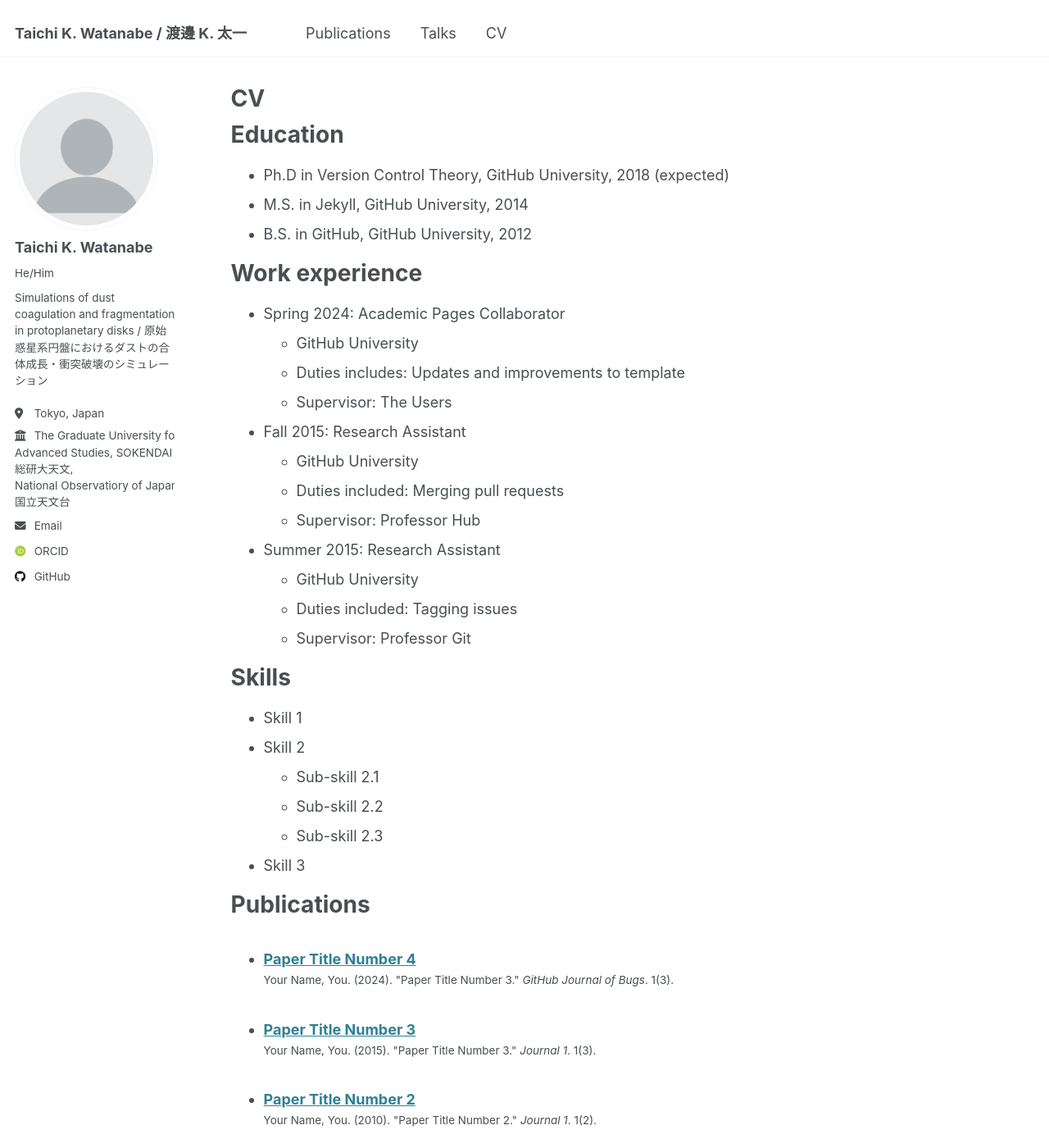
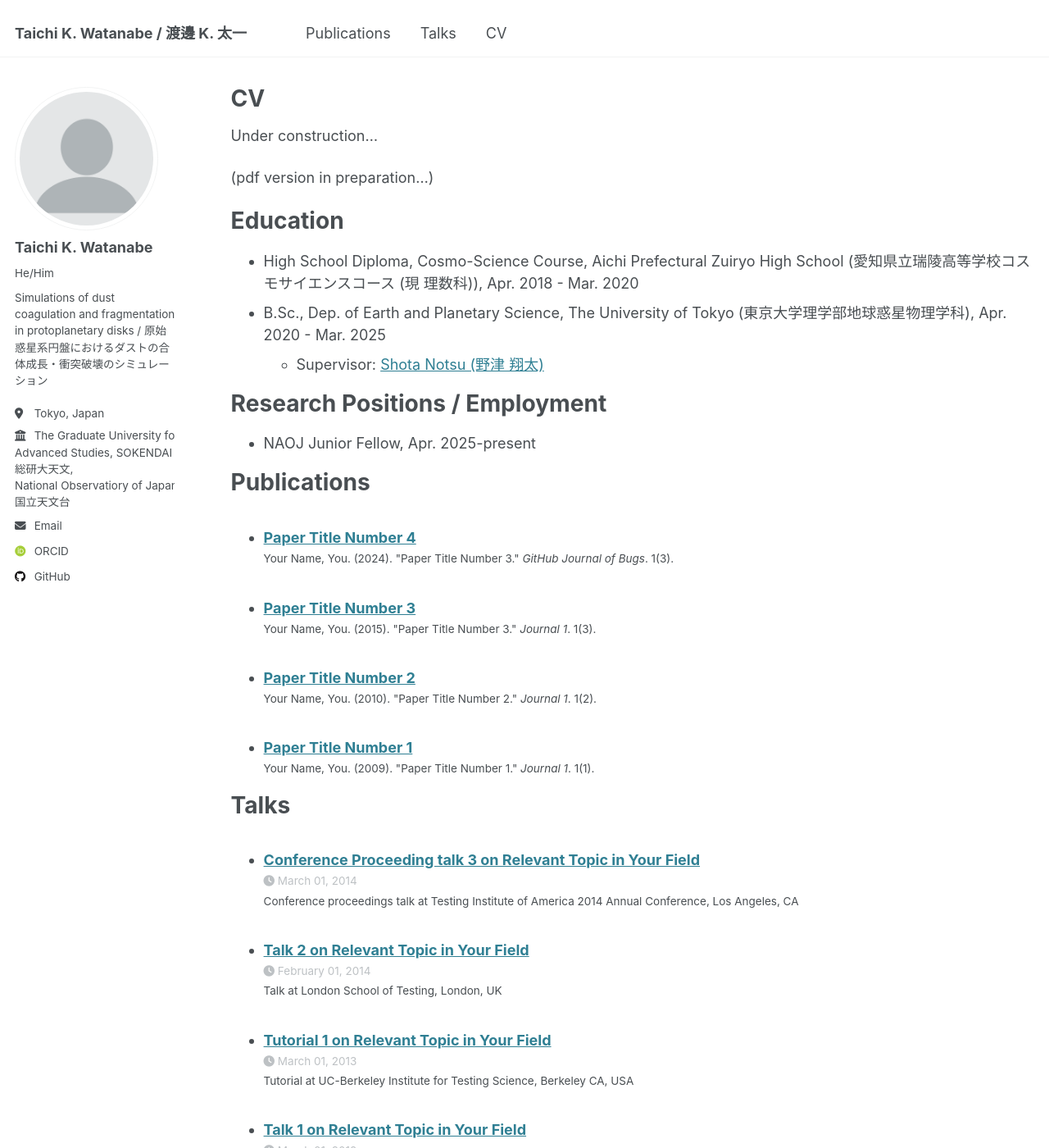
Before and after one commit to WatanabeTK-astrocat/watanabetk-astrocat.github.io, a Jekyll site: the page built from _pages/cv.md, in a window 1280 px wide and 1400 px high. Shown: the whole window at 82% size. Built offline with Jekyll 4.4.1, drawn with Linux system fonts in a browser that asks for light colours; some web fonts are replaced; some of the changed text lies outside the part shown.

Commit message:
write cv

```diff
--- a/_pages/cv.md
+++ b/_pages/cv.md
@@ -9,37 +9,21 @@ redirect_from:
 
 {% include base_path %}
 
+Under construction...
+
+(pdf version in preparation...)
+
 Education
 ======
-* Ph.D in Version Control Theory, GitHub University, 2018 (expected)
-* M.S. in Jekyll, GitHub University, 2014
-* B.S. in GitHub, GitHub University, 2012
 
-Work experience
+* High School Diploma, Cosmo-Science Course, Aichi Prefectural Zuiryo High School (愛知県立瑞陵高等学校コスモサイエンスコース (現 理数科)), Apr. 2018 - Mar. 2020
+* B.Sc., Dep. of Earth and Planetary Science, The University of Tokyo (東京大学理学部地球惑星物理学科), Apr. 2020 - Mar. 2025
+  * Supervisor: [Shota Notsu (野津 翔太)](https://sites.google.com/view/shotanotsu/)
+
+Research Positions / Employment
 ======
-* Spring 2024: Academic Pages Collaborator
-  * GitHub University
-  * Duties includes: Updates and improvements to template
-  * Supervisor: The Users
 
-* Fall 2015: Research Assistant
-  * GitHub University
-  * Duties included: Merging pull requests
-  * Supervisor: Professor Hub
-
-* Summer 2015: Research Assistant
-  * GitHub University
-  * Duties included: Tagging issues
-  * Supervisor: Professor Git
-
-Skills
-======
-* Skill 1
-* Skill 2
-  * Sub-skill 2.1
-  * Sub-skill 2.2
-  * Sub-skill 2.3
-* Skill 3
+* NAOJ Junior Fellow, Apr. 2025-present
 
 Publications
 ======
@@ -53,12 +37,19 @@ Talks
     {% include archive-single-talk-cv.html  %}
   {% endfor %}</ul>
 
-Teaching
+Awards
 ======
-  <ul>{% for post in site.teaching reversed %}
-    {% include archive-single-cv.html %}
-  {% endfor %}</ul>
 
-Service and leadership
+* [2025年度 第55回 天文・天体物理若手夏の学校 星間現象/星・惑星形成分科会 オーラルアワード 第1位](https://astro-wakate.sakura.ne.jp/ss2025/%e8%b3%87%e6%96%99%e5%85%ac%e9%96%8b/award/) (2025)
+
+Memberships
 ======
-* Currently signed in to 43 different slack teams
+
+* [Astronomical Society of Japan](https://www.asj.or.jp/en/) ([日本天文学会](https://www.asj.or.jp/jp/))
+* [The Japan Society for Planetary Sciences (日本惑星科学会)](https://www.wakusei.jp/)
+* [Japan Geoscience Union (JpGU)](https://www.jpgu.org/en/) ([日本地球惑星科学連合 (JpGU)](https://www.jpgu.org/))
+
+Outreach
+======
+
+* [国立天文台三鷹 定例観望会](https://prc.nao.ac.jp/stargazing/)に学生スタッフとして参加 (2023-present)
```
